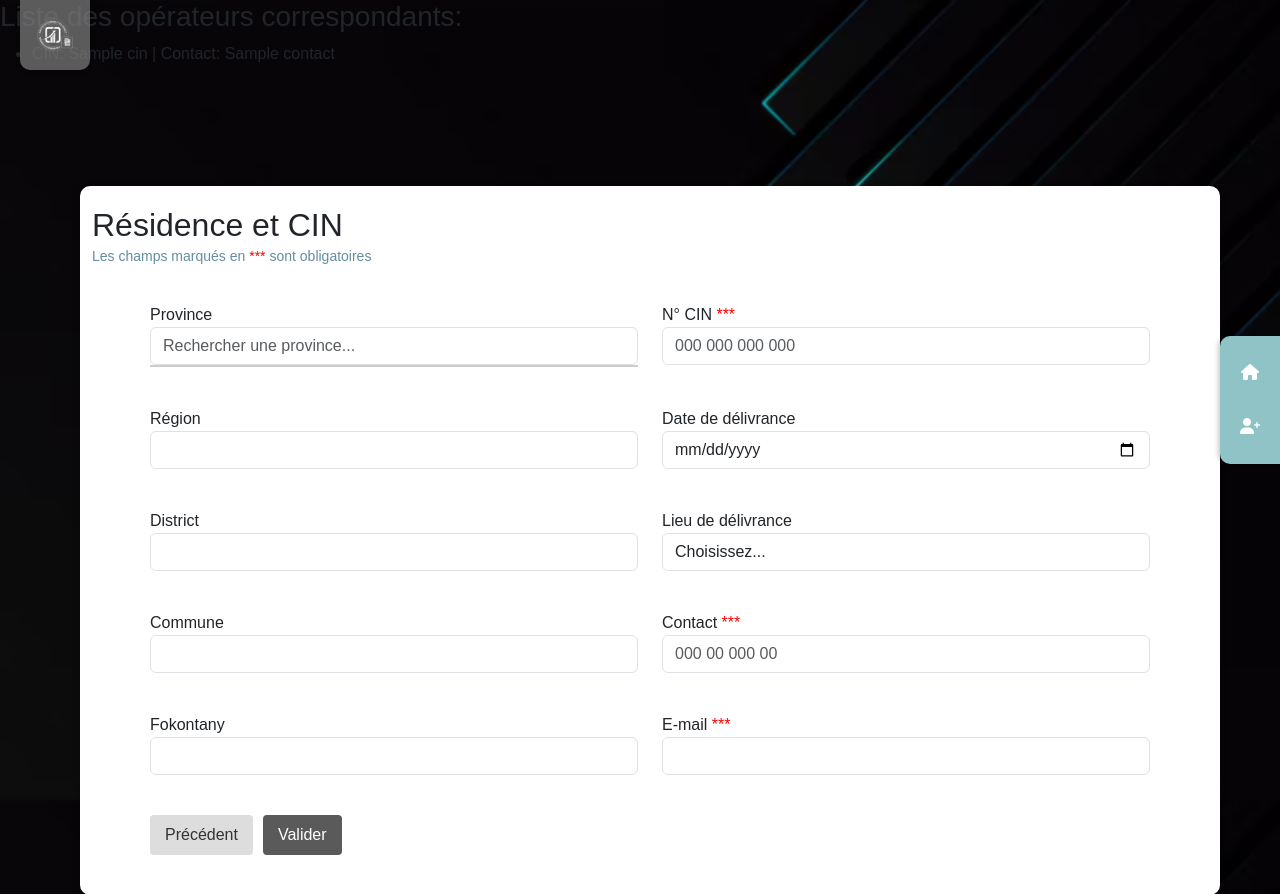
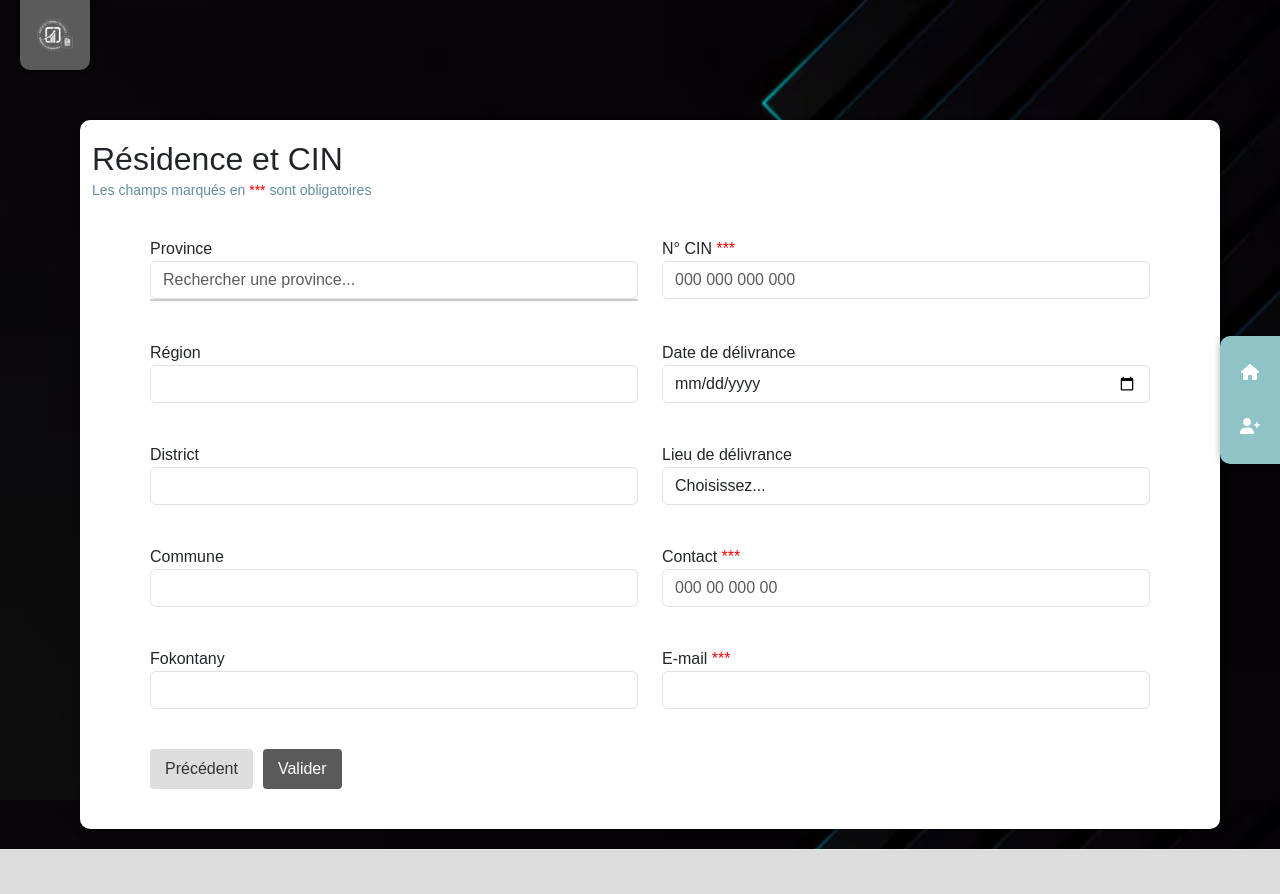
Before and after one commit to Linah02/immatriculation_web, a Django app: template myapp/templates/myapp/inscription_part2.html in a window 1280 px wide. Shown: the top 894 px of the page. Run offline with Django 5.2, Linux system fonts and the light colour scheme; the template is opened without the code that fills it: most values are stand-ins (such as "Sample title", 1, 10 or a date in 2020).

Commit message:
update view

```diff
--- a/myapp/templates/myapp/inscription_part2.html
+++ b/myapp/templates/myapp/inscription_part2.html
@@ -35,17 +35,6 @@
     <style>
     </style>
     <div class="page-container">
- {% if operateurs and operateurs|length > 0 %}
-    <h3>Liste des opérateurs correspondants:</h3>
-    <ul>
-        {% for operateur in operateurs %}
-            <li>CIN: {{ operateur.cin }} | Contact: {{ operateur.contact }}</li>
-        {% endfor %}
-    </ul>
-{% else %}
-    <p>Aucun opérateur correspondant trouvé.</p>
-{% endif %}
-
         <!-- Sidebar et contenu principal côte à côte -->
         <div class="content-wrapper">
             <main class="main-content">
--- a/myapp/views.py
+++ b/myapp/views.py
@@ -112,7 +112,7 @@ def valider_cin_et_contact(cin, contact):
     # Vérifier si un opérateur avec ce CIN et ce contact existe
     for operateur in operateurs:
         if operateur.cin == cin and operateur.contact == contact:
-            return operateurs  # Si le CIN et le contact correspondent, on retourne True
+            return True  # Si le CIN et le contact correspondent, on retourne True
 
     # Si aucun opérateur avec ce CIN et contact n'a été trouvé, lever une exception
     raise ValidationError("❌Le CIN ou le contact ne correspond pas.")
@@ -121,7 +121,6 @@ def valider_cin_et_contact(cin, contact):
 def form_part2(request):
     show_modal = False  # Pour contrôler l'affichage du modal de succès
     success_message = ""
-    operateur = None
     error_message = ""  # Pour stocker les messages d'erreur
 
     if request.method == 'POST':
@@ -136,7 +135,7 @@ def form_part2(request):
 
         try:
             # Appel de la fonction de validation pour CIN et contact
-            operateur= valider_cin_et_contact(cin, contact)
+            valider_cin_et_contact(cin, contact)
 
             # Si validation réussie, continuer le traitement
             genre_instance = get_object_or_404(Genre, genre=form_data['genre'])
@@ -178,7 +177,6 @@ def form_part2(request):
         'success_message': success_message,
         'error_message': error_message,  # Envoyer le message d'erreur au template
         'show_modal': show_modal,
-        'operateur' : operateur
     })
 
 
```
